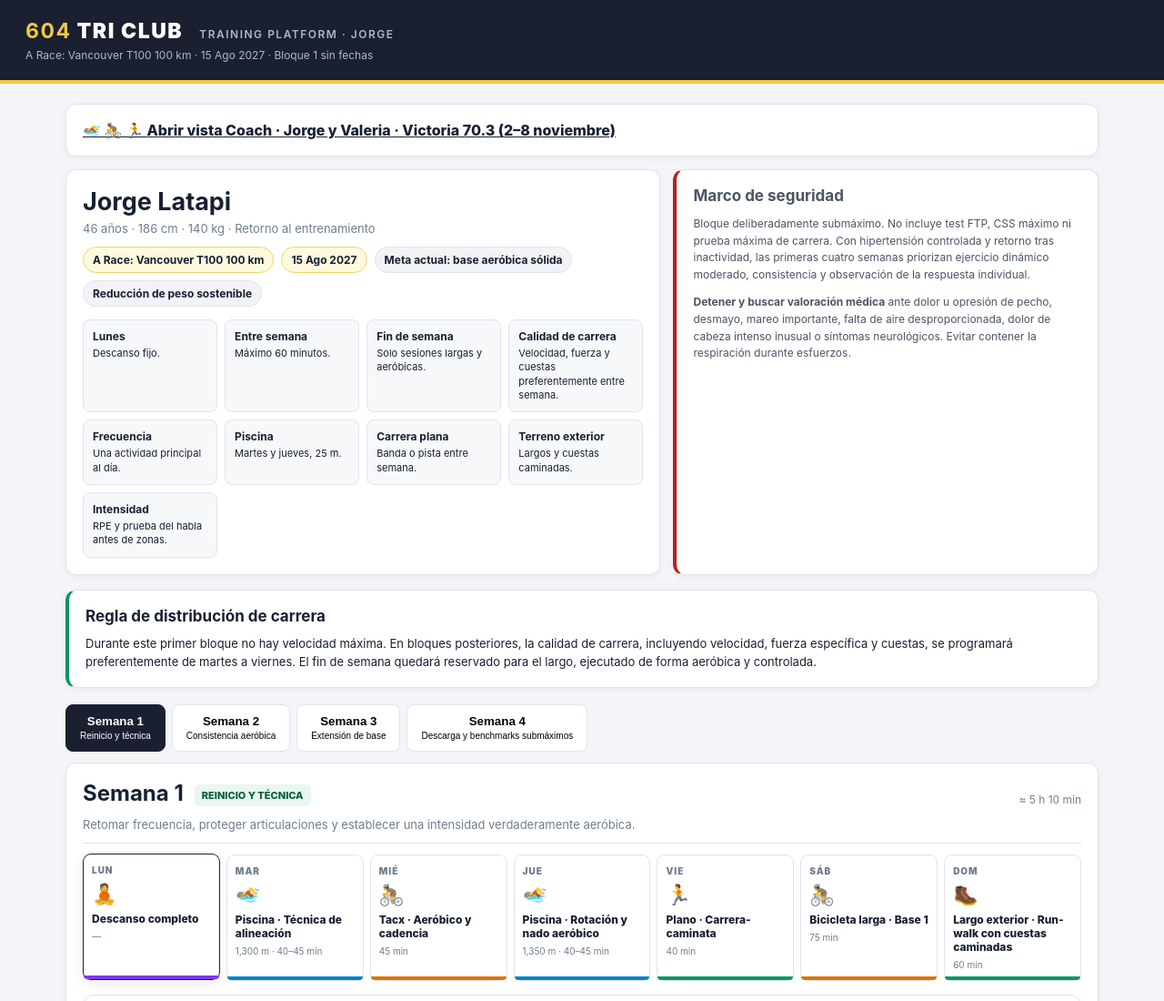
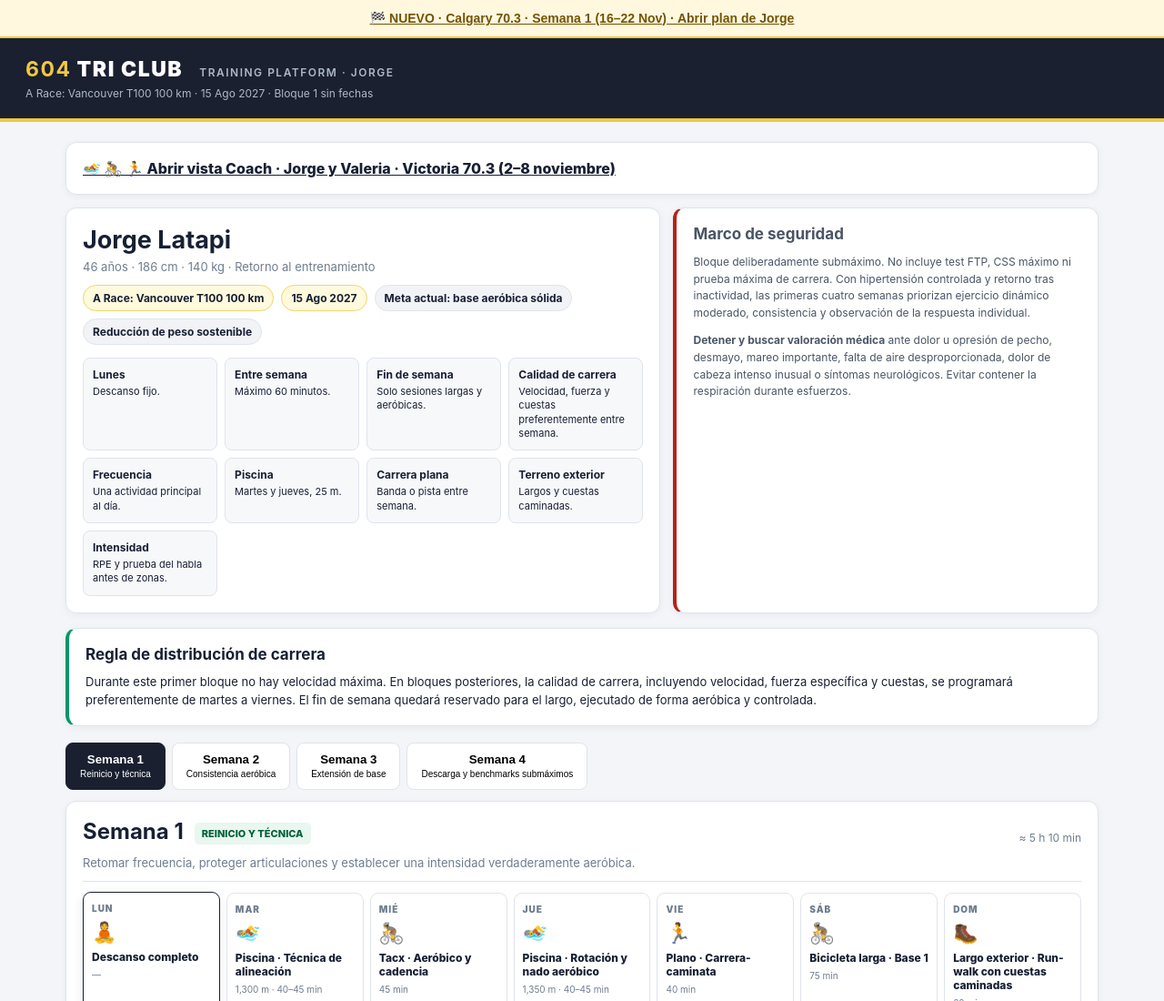
Before and after one commit to jorgelatapi-beep/604-Tri-Club, a plain HTML site: page jorge/index.html in a window 1280 px wide. Shown: the top 1100 px of the page at 91% size. Drawn offline with Linux system fonts and the light colour scheme.

Commit message:
Link Jorge athlete page to Calgary 2027 new plan

```diff
--- a/jorge/index.html
+++ b/jorge/index.html
@@ -37,6 +37,7 @@ table{width:100%;border-collapse:collapse;font-size:12px}th{text-align:left;back
 </style>
 </head>
 <body>
+<div style="background:#fff8df;border-bottom:2px solid #f0c842;padding:12px 20px;text-align:center;font:700 14px Arial,sans-serif"><a href="../coach/?atleta=jorge" style="color:#735400">🏁 NUEVO · Calgary 70.3 · Semana 1 (16–22 Nov) · Abrir plan de Jorge</a></div>
 <header><div class="brand"><b>604</b> Tri Club <span>Training Platform · Jorge</span></div><div class="header-sub">A Race: Vancouver T100 100 km · 15 Ago 2027 · Bloque 1 sin fechas</div><button id="installBtn" class="install-btn" hidden>Instalar en este dispositivo</button></header>
 <div class="wrap"><div class="panel" style="margin-bottom:14px"><a href="../coach/" style="font-weight:800;color:#172033;text-decoration:underline">🏊 🚴 🏃 Abrir vista Coach · Jorge y Valeria · Victoria 70.3 (2–8 noviembre)</a></div>
 <section class="profile">
```
